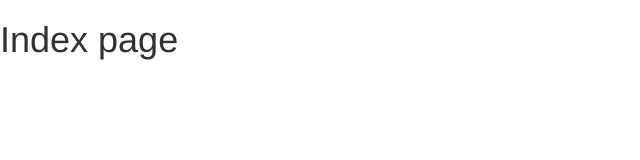
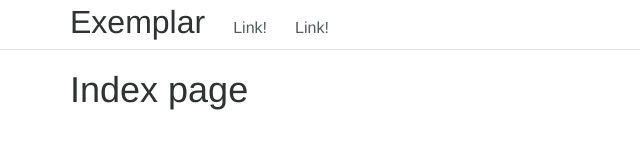
Before and after one commit to ninjaofawesome/exemplar, a website: page index.html in a window 1280 px wide. Shown: the whole page, without its empty margins (0-640 px from the left). Drawn offline with Linux system fonts and the light colour scheme.

Commit message:
got a initial navbar up

```diff
--- a/app/css/components/_body.scss
+++ b/app/css/components/_body.scss
@@ -2,5 +2,4 @@ body{
   background-color: $white;
   color: $charcoal;
   font-size: 16px;
-
 }
--- a/app/css/components/_mixins.scss
+++ b/app/css/components/_mixins.scss
@@ -0,0 +1,7 @@
+@mixin transition($transition-property, $transition-time, $method) {
+    -webkit-transition: $transition-property $transition-time $method;
+    -moz-transition: $transition-property $transition-time $method;
+    -ms-transition: $transition-property $transition-time $method;
+    -o-transition: $transition-property $transition-time $method;
+    transition: $transition-property $transition-time $method;
+}
--- /dev/null
+++ b/app/css/components/_type.scss
@@ -0,0 +1,12 @@
+a {
+  @include transition(color, 0.5s, ease);
+  color: $charcoal;
+  text-decoration: none !important;
+  &:hover, &:focus, &:active{
+     color: $yellow;
+  }
+  &.visited{
+    color: $charcoal;
+  }
+
+}
--- a/app/css/partials/_index.scss
+++ b/app/css/partials/_index.scss
@@ -0,0 +1,24 @@
+.exemplar-navbar{
+  position: absolute;
+  top: 0;
+  height: 50px;
+  width: 100%;
+  border-bottom: 1px solid $lt-gray;
+  .navbar-contents{
+    list-style-type: none;
+  }
+  .navbar-item{
+    color: $md-gray;
+    font-weight: 400;
+    display: inline;
+    padding: 0 1%;
+    &.main{
+      font-size: 200%;
+      padding: 0 1% 0 0;
+    }
+  }
+}
+
+.exemplar-body{
+  margin-top: 50px;
+}
--- a/app/css/styles.scss
+++ b/app/css/styles.scss
@@ -1,6 +1,7 @@
 @import "components/variables";
 @import "components/mixins";
 @import "components/fonts";
+@import "components/type";
 @import "components/body";
 @import "components/buttons";
 
--- a/index.html
+++ b/index.html
@@ -13,9 +13,25 @@
   <link rel="stylesheet" href="app/css/styles.css">
 </head>
 <body>
+<section class="exemplar-navbar">
+  <div class="container-fluid">
+    <div class="col-md-12">
+      <ul class="navbar-contents">
+        <li class="navbar-item main"><a href="#">Exemplar</a></li>
+        <li class="navbar-item">Link!</li>
+        <li class="navbar-item">Link!</li>
+      </ul>
+    </div>
+  </div>
+</section>
+
+<section class="exemplar-body">
+  <div class="container">
+    <div ng-view></div>
+  </div>
+</div>
 
 
-  <div ng-view></div>
 
 
   <!-- In production use:
```
Also changed, not shown: app/css/styles.css.
